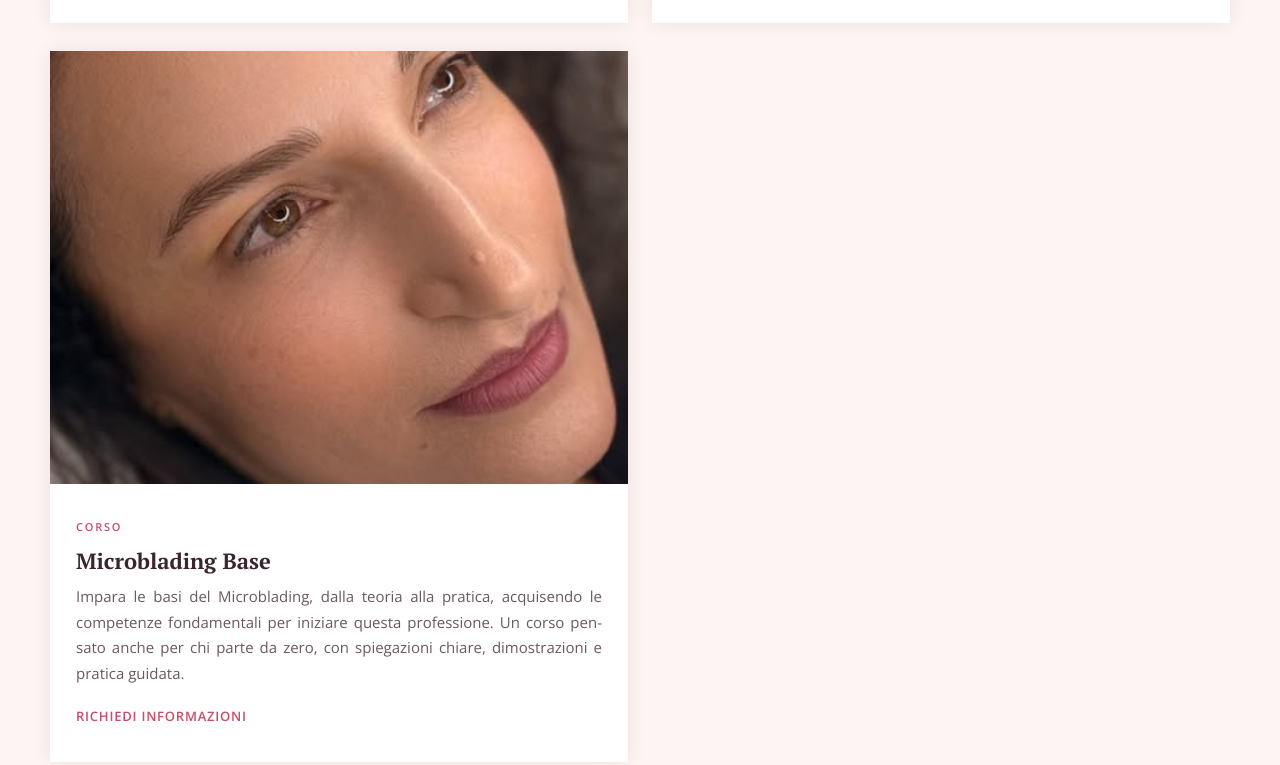
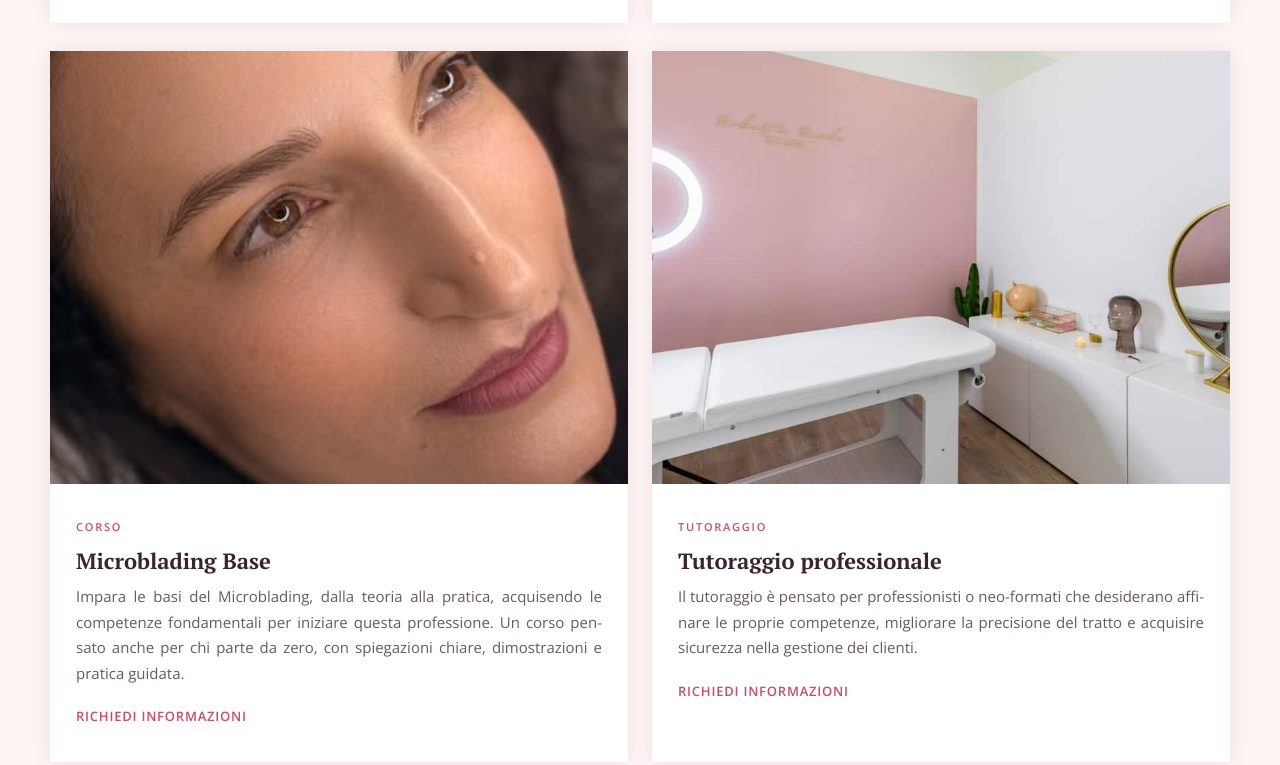
Before and after one commit to dennys78/sopracciglieria, a plain HTML site: page index.html in a window 1280 px wide. Shown: the part 6329-7094 px from the top of the page. Drawn offline with nearby package versions, Linux system fonts and the light colour scheme.

Commit message:
Aggiunge il tutoraggio professionale in academy.
Co-authored-by: Cursor <cursoragent@cursor.com>

```diff
--- a/index.html
+++ b/index.html
@@ -352,6 +352,17 @@
                 <a class="link-more" href="#prenota">Richiedi informazioni</a>
               </div>
             </article>
+            <article class="course-card" id="tutoraggio">
+              <div class="course-card-media">
+                <img src="assets/studio.jpg" alt="Tutoraggio professionale" />
+              </div>
+              <div class="course-card-body">
+                <span class="course-status">Tutoraggio</span>
+                <h3>Tutoraggio professionale</h3>
+                <p>Il tutoraggio è pensato per professionisti o neo-formati che desiderano affinare le proprie competenze, migliorare la precisione del tratto e acquisire sicurezza nella gestione dei clienti.</p>
+                <a class="link-more" href="#prenota">Richiedi informazioni</a>
+              </div>
+            </article>
           </div>
         </div>
       </section>
@@ -417,6 +428,7 @@
                     <option value="Corso Total-Lami">Corso Total-Lami</option>
                     <option value="Masterclass Powder Brows">Masterclass Powder Brows</option>
                     <option value="Corso Microblading Base">Corso Microblading Base</option>
+                    <option value="Tutoraggio professionale">Tutoraggio professionale</option>
                   </select>
                 </div>
                 <div class="field full">
```
